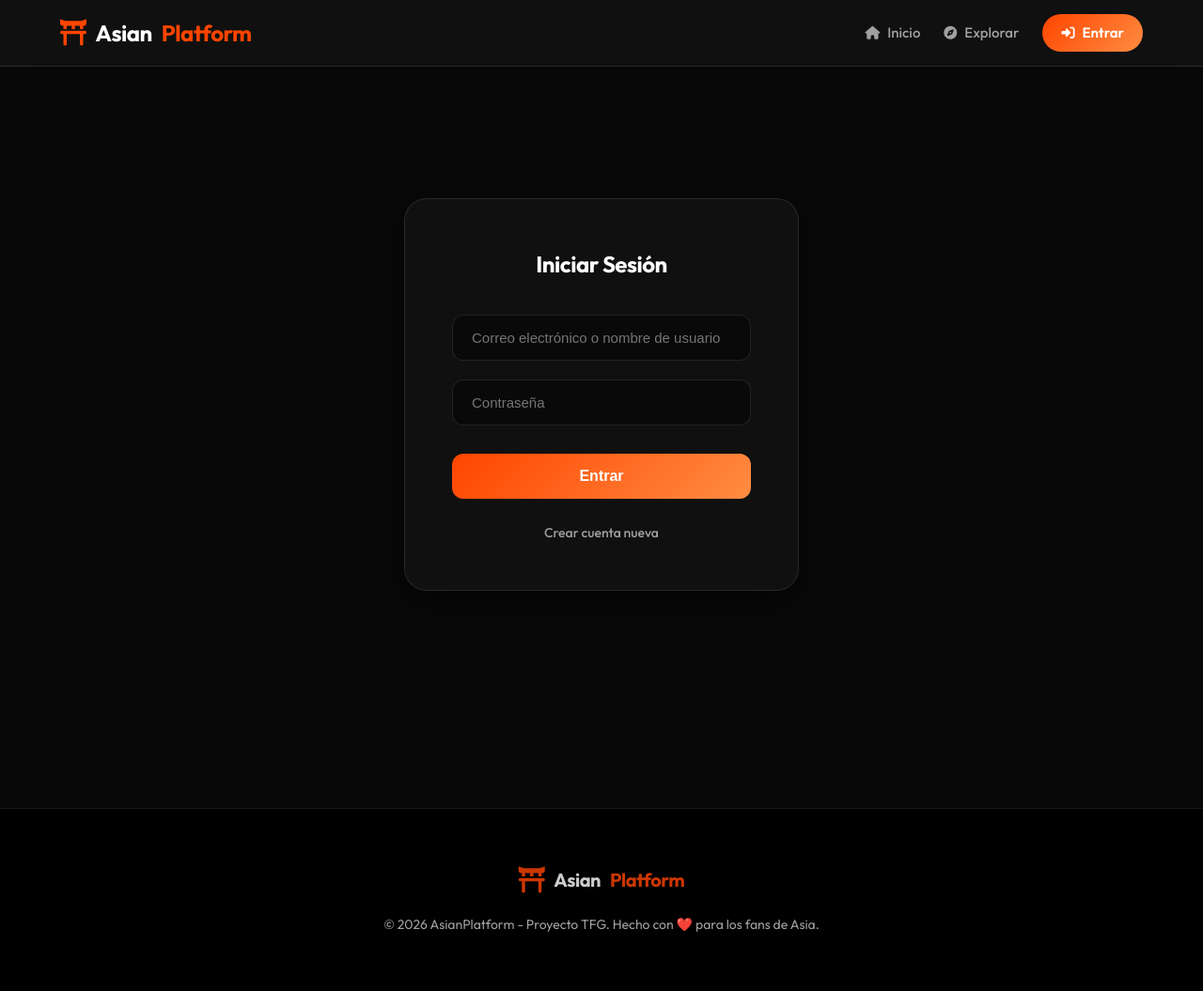
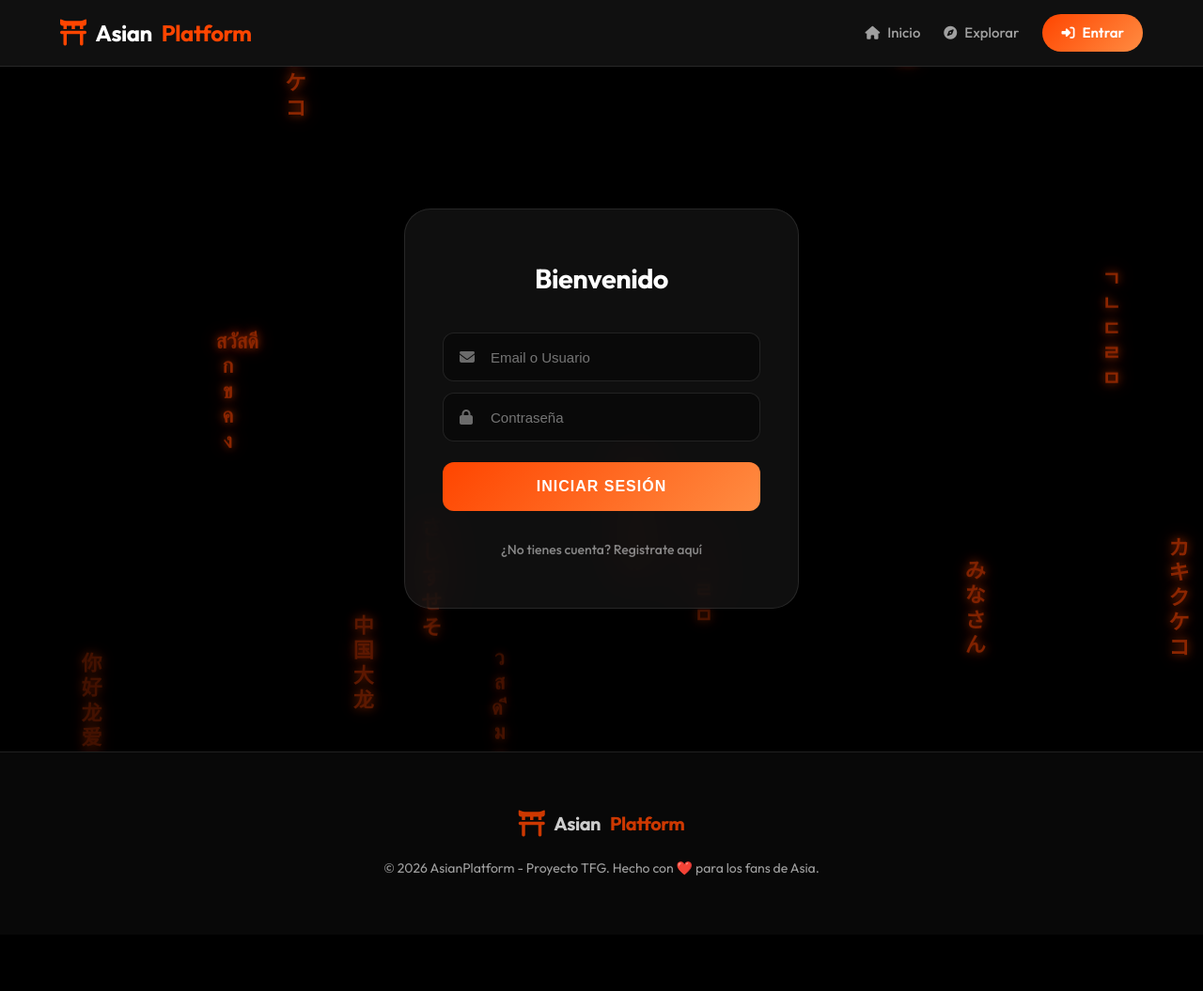
Before and after one commit to ruthmeira/TFG_asian_platform, a Flask app: page /login in a window 1280 px wide. Shown: the whole page at 94% size. After the commit the page ends 932 px from the top, so only its background shows below. Run offline with Flask 3, Linux system fonts and the light colour scheme; some web fonts are replaced.

Commit message:
ui: redesign auth pages with premium matrix background and refined glassmorphism

```diff
--- a/static/css/style.css
+++ b/static/css/style.css
@@ -130,10 +130,15 @@ body {
 /* ===================================================== */
 
 .footer {
-    background: #000;
+    background: var(--bg-dark);
     border-top: 1px solid var(--glass-border);
     padding: 60px 5%;
     margin-top: 80px;
+}
+
+/* Remove footer margin on Auth pages for seamless look, but keep the border visible */
+.auth-page-wrapper + .footer {
+    margin-top: 0;
 }
 
 .footer-simple {
@@ -638,82 +643,136 @@ body {
 /* AUTH (LOGIN / REGISTER / EDIT) */
 /* ===================================================== */
 
-.auth-container {
+/* ===================================================== */
+/* AUTH PAGES WRAPPER & REFINED DESIGN */
+/* ===================================================== */
+
+.auth-page-wrapper {
+    width: 100%;
+    min-height: calc(100vh - 70px); /* Height minus navbar */
+    background: #000;
+    position: relative;
+    overflow: hidden;
     display: flex;
     justify-content: center;
     align-items: center;
-    min-height: 80vh;
+    margin-top: 70px; /* Offset for navbar */
+    margin-bottom: 0;
+}
+
+/* Background Matrix for Auth - Unified style */
+.auth-page-wrapper .matrix-container {
+    opacity: 0.55; /* Higher visibility for better atmosphere */
+    z-index: 1;
 }
 
 .auth-card {
-    background: var(--glass-bg);
-    padding: 50px;
-    border-radius: 24px;
-    width: 420px;
-    box-shadow: var(--shadow-main);
-    border: 1px solid var(--glass-border);
-    backdrop-filter: blur(20px);
+    background: rgba(20, 20, 20, 0.75);
+    padding: 50px 40px;
+    border-radius: 28px;
+    width: 100%;
+    max-width: 420px;
+    backdrop-filter: blur(25px);
+    -webkit-backdrop-filter: blur(25px);
+    border: 1px solid rgba(255, 255, 255, 0.1);
+    box-shadow: 0 30px 60px rgba(0, 0, 0, 0.6);
+    position: relative;
+    z-index: 10;
+    animation: authFadeUp 0.6s ease-out;
+}
+
+@keyframes authFadeUp {
+    from { opacity: 0; transform: translateY(20px); }
+    to { opacity: 1; transform: translateY(0); }
 }
 
 .auth-card h2 {
     text-align: center;
     margin-bottom: 35px;
     font-weight: 700;
-    font-size: 24px;
+    font-size: 1.8rem;
+    color: #fff;
     letter-spacing: -0.5px;
 }
 
 .auth-card form {
     display: flex;
     flex-direction: column;
+    gap: 12px;
+}
+
+.input-group {
+    position: relative;
+    width: 100%;
+}
+
+.input-group i {
+    position: absolute;
+    left: 18px;
+    top: 50%;
+    transform: translateY(-50%);
+    color: rgba(255, 255, 255, 0.4);
+    font-size: 1rem;
+    pointer-events: none;
 }
 
 .auth-card input {
-    padding: 15px 20px;
-    margin-bottom: 20px;
-    border: 1px solid var(--glass-border);
+    width: 100% !important;
+    height: 52px;
+    padding: 0 20px 0 50px;
+    background: rgba(0, 0, 0, 0.4);
+    border: 1px solid rgba(255, 255, 255, 0.1);
     border-radius: 12px;
-    background: rgba(0, 0, 0, 0.4);
-    color: white;
+    color: #fff;
     font-size: 15px;
-    transition: var(--transition);
+    transition: all 0.3s;
 }
 
 .auth-card input:focus {
     outline: none;
     border-color: var(--primary);
-    background: rgba(0, 0, 0, 0.6);
+    background: rgba(255, 69, 0, 0.05);
 }
 
 .auth-card button {
-    padding: 15px;
+    width: 100%;
+    height: 52px;
     background: var(--primary-gradient);
     border: none;
     border-radius: 12px;
-    color: white;
+    color: #fff;
+    font-size: 1rem;
     font-weight: 700;
+    text-transform: uppercase;
+    letter-spacing: 1px;
     cursor: pointer;
-    transition: var(--transition);
-    font-size: 16px;
+    transition: all 0.3s;
     margin-top: 10px;
 }
 
 .auth-card button:hover {
     transform: translateY(-2px);
     box-shadow: 0 10px 20px rgba(255, 69, 0, 0.4);
+    filter: brightness(1.1);
 }
 
-.auth-card a {
+.auth-footer-links {
+    margin-top: 30px;
     text-align: center;
-    margin-top: 25px;
-    display: block;
-    color: var(--text-muted);
+    display: flex;
+    flex-direction: column;
+    gap: 10px;
+}
+
+.auth-footer-links a {
+    color: rgba(255, 255, 255, 0.5);
     text-decoration: none;
     font-size: 14px;
     font-weight: 500;
+    transition: all 0.3s;
 }
 
-.auth-card a:hover {
+.auth-footer-links a:hover {
     color: var(--primary);
 }
 
--- a/templates/base.html
+++ b/templates/base.html
@@ -37,7 +37,7 @@
     </header>
 
     <!-- CONTENIDO DINÁMICO -->
-    <main class="container">
+    <main class="{{ 'auth-page-wrapper' if request.endpoint in ['login', 'register'] else 'container' }}">
         {% block content %}
         {% endblock %}
     </main>
--- a/templates/login.html
+++ b/templates/login.html
@@ -4,17 +4,44 @@
 
 {% block content %}
 
-<div class="auth-container">
-    <div class="auth-card">
-        <h2>Iniciar Sesión</h2>
+<div class="matrix-container" style="justify-content: space-between; padding: 0 1%;">
+    <div class="matrix-column" style="animation-duration: 3s; animation-delay: 0.1s;">あ い う え お</div>
+    <div class="matrix-column" style="animation-duration: 5.5s; animation-delay: 1.5s;">你好 龙 爱 美</div>
+    <div class="matrix-column" style="animation-duration: 4.5s; animation-delay: 0.5s;">ㄱ ㄴ ㄷ ㄹ ㅁ</div>
+    <div class="matrix-column" style="animation-duration: 6.5s; animation-delay: 2.1s;">สวัสดี ก ข ค ง</div>
+    <div class="matrix-column" style="animation-duration: 4s; animation-delay: 0.8s;">カ キ ク ケ コ</div>
+    <div class="matrix-column" style="animation-duration: 6s; animation-delay: 1.2s;">中 国 大 龙</div>
+    <div class="matrix-column" style="animation-duration: 3.5s; animation-delay: 0.2s;">さ し す せ そ</div>
+    <div class="matrix-column" style="animation-duration: 5.2s; animation-delay: 1.8s;">ว ส ด ี ม ท</div>
+    <div class="matrix-column" style="animation-duration: 4.8s; animation-delay: 0.6s;">龙 爱 美 中 永</div>
+    <div class="matrix-column" style="animation-duration: 3.2s; animation-delay: 0.9s;">あ い う え お</div>
+    <div class="matrix-column" style="animation-duration: 5s; animation-delay: 2.5s;">ㄱ ㄴ ㄷ ㄹ ㅁ</div>
+    <div class="matrix-column" style="animation-duration: 4.2s; animation-delay: 1.4s;">カ キ ク ケ コ</div>
+    <div class="matrix-column" style="animation-duration: 6.2s; animation-delay: 0.4s;">永 和 龙 美 大</div>
+    <div class="matrix-column" style="animation-duration: 3.9s; animation-delay: 1.1s;">你好 龙 爱 金</div>
+    <div class="matrix-column" style="animation-duration: 5.7s; animation-delay: 1.7s;">み な さ ん</div>
+    <div class="matrix-column" style="animation-duration: 4.6s; animation-delay: 0.3s;">龙 爱 美 永 和</div>
+    <div class="matrix-column" style="animation-duration: 3.4s; animation-delay: 1.0s;">ㄱ ㄴ ㄷ ㄹ ㅁ</div>
+    <div class="matrix-column" style="animation-duration: 5.1s; animation-delay: 2.3s;">カ キ ク ケ コ</div>
+</div>
 
-        <form method="POST">
-            <input type="text" name="email" placeholder="Correo electrónico o nombre de usuario" required>
+<div class="auth-card">
+    <h2>Bienvenido</h2>
+
+    <form method="POST">
+        <div class="input-group">
+            <i class="fas fa-envelope"></i>
+            <input type="text" name="email" placeholder="Email o Usuario" required>
+        </div>
+        <div class="input-group">
+            <i class="fas fa-lock"></i>
             <input type="password" name="password" placeholder="Contraseña" required>
-            <button type="submit">Entrar</button>
-        </form>
+        </div>
+        <button type="submit">Iniciar Sesión</button>
+    </form>
 
-        <a href="{{ url_for('register') }}">Crear cuenta nueva</a>
+    <div class="auth-footer-links">
+        <a href="{{ url_for('register') }}">¿No tienes cuenta? Registrate aquí</a>
     </div>
 </div>
 
```
Also changed, not shown: templates/register.html (+35 -8 lines).
